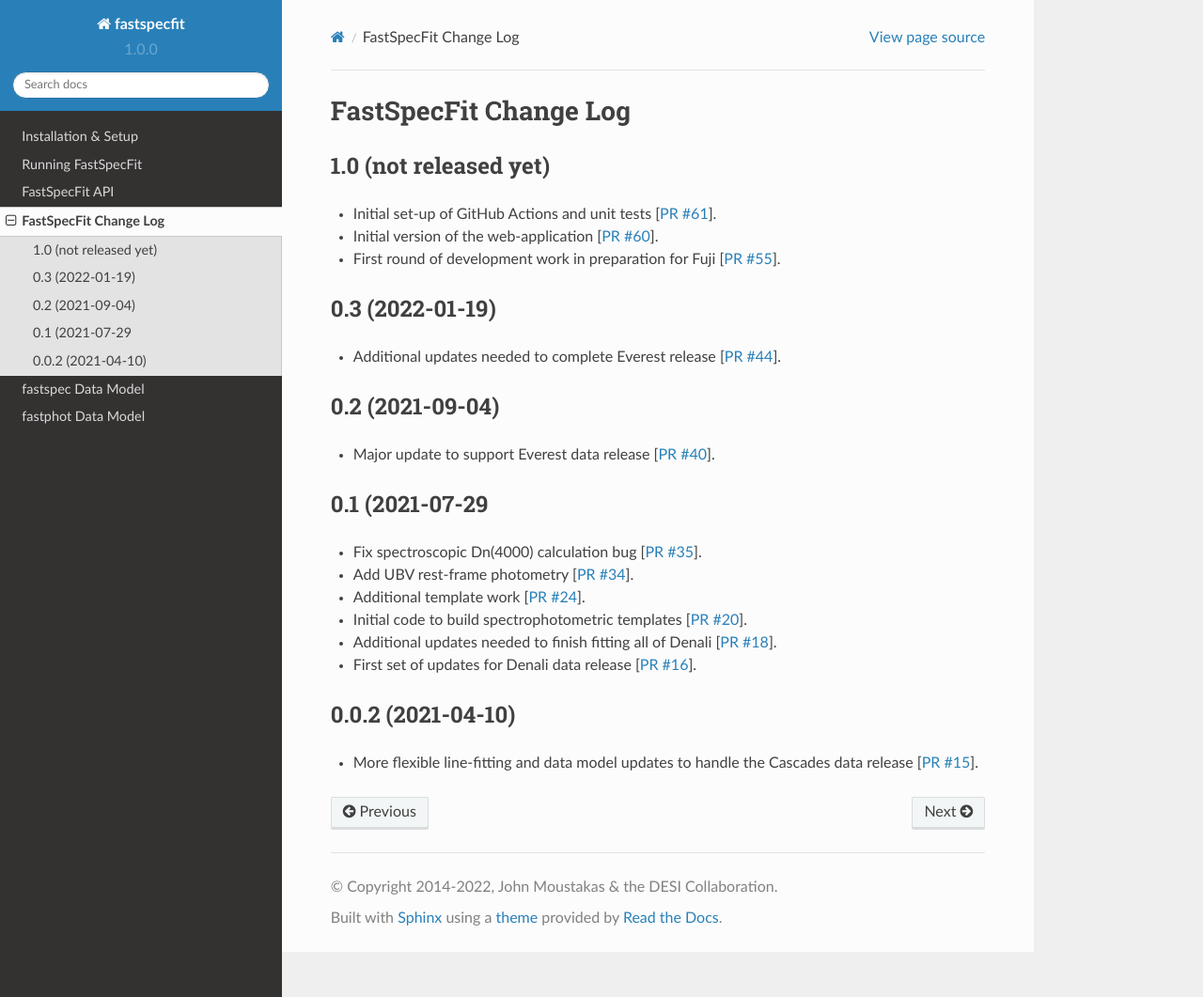
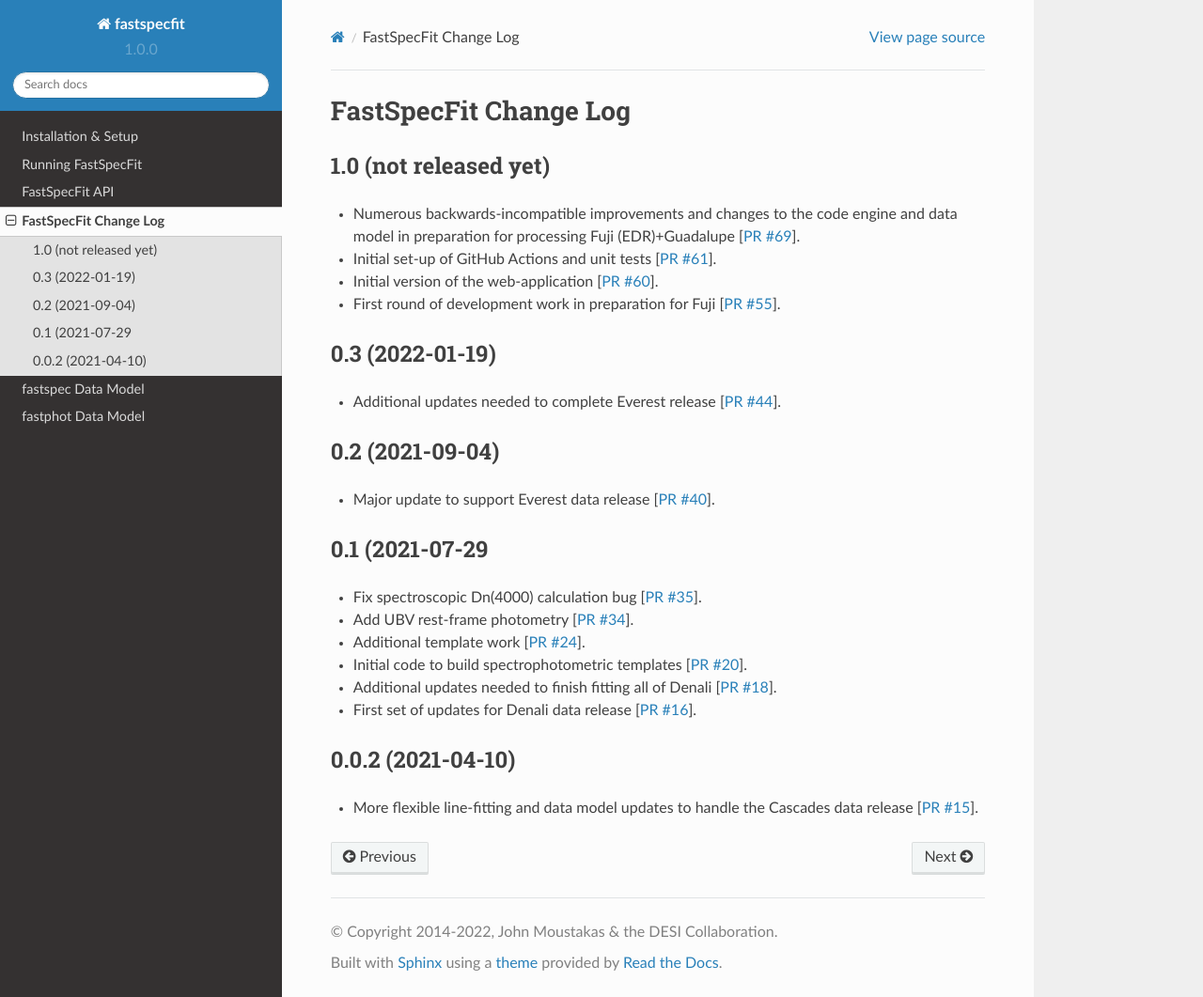
Before and after one commit to desihub/fastspecfit, a Sphinx documentation site: the page built from doc/changes.rst, in a window 1280 px wide and 1061 px high. Shown: the whole window at 94% size. Built offline with Sphinx 7.4.7 and the Read the Docs theme 2.0.0, drawn with Linux system fonts in a browser that asks for light colours.

Commit message:
update change log [ci skip]

```diff
--- a/doc/changes.rst
+++ b/doc/changes.rst
@@ -5,6 +5,8 @@ FastSpecFit Change Log
 1.0 (not released yet)
 ----------------------
 
+* Numerous backwards-incompatible improvements and changes to the code engine
+  and data model in preparation for processing Fuji (EDR)+Guadalupe [`PR #69`_].
 * Initial set-up of GitHub Actions and unit tests [`PR #61`_].
 * Initial version of the web-application [`PR #60`_].
 * First round of development work in preparation for Fuji [`PR #55`_].
@@ -12,6 +14,7 @@ FastSpecFit Change Log
 .. _`PR #55`: https://github.com/desihub/fastspecfit/pull/55
 .. _`PR #60`: https://github.com/desihub/fastspecfit/pull/60
 .. _`PR #61`: https://github.com/desihub/fastspecfit/pull/61
+.. _`PR #69`: https://github.com/desihub/fastspecfit/pull/69
 
 0.3 (2022-01-19)
 ----------------
```
